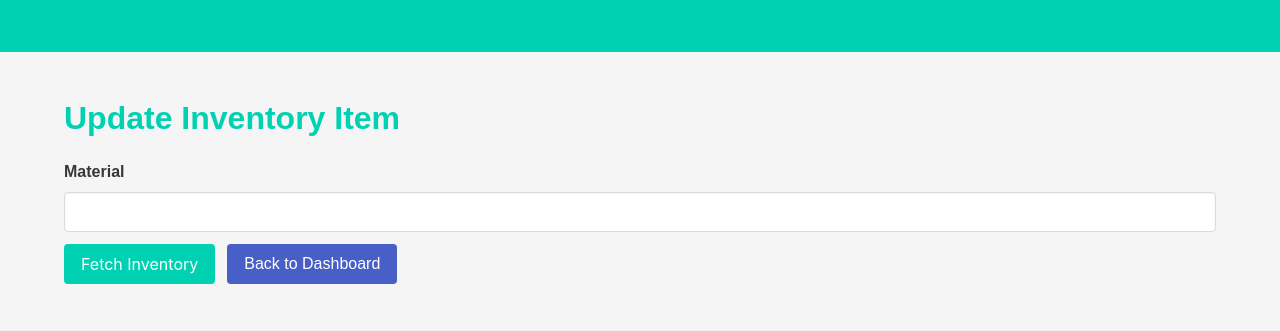
After one commit to Israelshecktar/IMS, a Flask app: page /update_inventory in a window 1280 px wide. The commit adds this page. Shown: the top 331 px of the page. Run offline with Flask 3, Linux system fonts and the light colour scheme; data that the repository does not hold is empty.

Commit message:
feat: Enhance inventory management and reporting features
- Implemented dynamic inventory update functionality:
  - Added route to fetch inventory details by material code.
  - Populated form fields with fetched data for user adjustments.
  - Included confirmation prompt before updating inventory.
  - Displayed flash messages for successful or unsuccessful updates.
  - Added "Back to Dashboard" button next to the "Fetch Inventory" button.

- Improved reporting and analytics routes:
  - Added dropdown menu under "Reports" in the navbar for downloadable reports.
  - Created routes for downloading inventory levels, inventory taken, and user activity reports.
  - Adjusted `inventory_taken_report` route to handle date range selection and download functionality.
  - Removed `last_login` attribute from `user_activity_report` to fix AttributeError.

- Enhanced UI/UX:
  - Placed "Back to Dashboard" button next to the "Download Report" button in `inventory_taken_report.html`.
  - Adjusted layout to place links under each other without bullet points.

- General improvements and bug fixes:
  - Ensured flash messages display on the correct page.
  - Handled errors using Flask flash messages instead of a separate error page.

```diff
--- a/app.py
+++ b/app.py
@@ -1,7 +1,18 @@
-from flask import Flask, request, url_for, session, send_file, redirect, render_template, flash, jsonify
+from flask import (
+    Flask,
+    request,
+    url_for,
+    session,
+    send_file,
+    redirect,
+    render_template,
+    flash,
+    jsonify,
+)
 import io
 import pandas as pd
 from functools import wraps
+from decimal import Decimal
 from models import db, Inventory, User, InventoryTransaction
 from itsdangerous import URLSafeTimedSerializer
 from config import (
@@ -173,38 +184,51 @@ def update_profile():
 
 # inventory management routes
 # Home Route
-from decimal import Decimal
+from flask import flash
+
 
 @app.route("/add_inventory", methods=["GET", "POST"])
 def add_inventory():
     if request.method == "POST":
-        material = request.form["material"]
-        product_name = request.form["product_name"]
-        total_litres = Decimal(request.form["total_litres"])
-        date_received = request.form["date_received"]
-        best_before_date = request.form["best_before_date"]
-        location = request.form["location"]
+        try:
+            material = request.form["material"]
+            product_name = request.form["product_name"]
+            total_litres = Decimal(request.form["total_litres"])
+            date_received = request.form["date_received"]
+            best_before_date = request.form["best_before_date"]
+            location = request.form["location"]
 
-        existing_inventory = Inventory.query.filter_by(material=material).first()
-        if existing_inventory:
-            existing_inventory.total_litres += total_litres
-            existing_inventory.date_received = date_received
-            existing_inventory.best_before_date = best_before_date
-            existing_inventory.location = location
-        else:
-            new_inventory = Inventory(
-                material=material,
-                product_name=product_name,
-                total_litres=total_litres,
-                date_received=date_received,
-                best_before_date=best_before_date,
-                location=location,
-            )
-            db.session.add(new_inventory)
+            # Validate input values
+            if not material or not product_name or total_litres <= 0:
+                flash("Invalid input values. Please check your entries.", "error")
+                return redirect(url_for("add_inventory"))
 
-        db.session.commit()
-        return redirect(url_for("dashboard"))
+            existing_inventory = Inventory.query.filter_by(material=material).first()
+            if existing_inventory:
+                existing_inventory.total_litres += total_litres
+                existing_inventory.date_received = date_received
+                existing_inventory.best_before_date = best_before_date
+                existing_inventory.location = location
+            else:
+                new_inventory = Inventory(
+                    material=material,
+                    product_name=product_name,
+                    total_litres=total_litres,
+                    date_received=date_received,
+                    best_before_date=best_before_date,
+                    location=location,
+                )
+                db.session.add(new_inventory)
+
+            db.session.commit()
+            flash("Inventory added successfully!", "success")
+            return redirect(url_for("dashboard"))
+        except Exception as e:
+            db.session.rollback()
+            flash(f"An error occurred: {str(e)}", "error")
+            return redirect(url_for("add_inventory"))
     return render_template("add_inventory.html")
+
 
 @app.route("/take_inventory", methods=["GET", "POST"])
 def take_inventory():
@@ -228,10 +252,14 @@ def take_inventory():
         db.session.add(transaction)
         db.session.commit()
 
-        flash(f"Successfully took {quantity_to_take} litres. Remaining: {inventory_item.total_litres} litres", "success")
+        flash(
+            f"Successfully took {quantity_to_take} litres. Remaining: {inventory_item.total_litres} litres",
+            "success",
+        )
         return redirect(url_for("take_inventory"))
 
     return render_template("take_inventory.html")
+
 
 @app.route("/get_inventory_details", methods=["POST"])
 def get_inventory_details():
@@ -241,13 +269,22 @@ def get_inventory_details():
     if not inventory_item:
         return jsonify({"error": "Inventory item not found"}), 404
 
-    return jsonify({
-        "product_name": inventory_item.product_name,
-        "total_litres": inventory_item.total_litres,
-        "date_received": inventory_item.date_received.strftime("%Y-%m-%d"),
-        "best_before_date": inventory_item.best_before_date.strftime("%Y-%m-%d"),
-        "location": inventory_item.location
-    })
+    return jsonify(
+        {
+            "product_name": inventory_item.product_name,
+            "total_litres": inventory_item.total_litres,
+            "date_received": inventory_item.date_received.strftime("%Y-%m-%d"),
+            "best_before_date": inventory_item.best_before_date.strftime("%Y-%m-%d"),
+            "location": inventory_item.location,
+        }
+    )
+
+
+@app.route("/inventory/total", methods=["GET"])
+def get_total_inventory():
+    total_products = Inventory.query.count()
+    return jsonify(total=total_products)
+
 
 @app.route("/inventory", methods=["GET"])
 def get_inventory():
@@ -274,31 +311,69 @@ def get_inventory():
     )
 
 
-@app.route("/update_inventory/<int:id>", methods=["PUT"])
-def update_inventory(id):
-    inventory_item = Inventory.query.get(id)
-    if not inventory_item:
-        return render_template("error.html", message="Inventory item not found")
+@app.route("/get_inventory_by_material", methods=["POST"])
+def get_inventory_by_material():
+    try:
+        material_code = request.json["material"]
+        inventory_item = Inventory.query.filter_by(material=material_code).first()
 
-    inventory_item.material = request.form.get("material", inventory_item.material)
-    inventory_item.product_name = request.form.get(
-        "product_name", inventory_item.product_name
-    )
-    inventory_item.total_litres = request.form.get(
-        "total_litres", inventory_item.total_litres
-    )
-    inventory_item.date_received = request.form.get(
-        "date_received", inventory_item.date_received
-    )
-    inventory_item.best_before_date = request.form.get(
-        "best_before_date", inventory_item.best_before_date
-    )
-    inventory_item.location = request.form.get("location", inventory_item.location)
+        if not inventory_item:
+            return jsonify({"error": "Inventory item not found"}), 404
 
-    db.session.commit()
-    return render_template(
-        "update_inventory_success.html", message="Inventory item updated successfully"
-    )
+        return jsonify(
+            {
+                "id": inventory_item.id,
+                "material": inventory_item.material,
+                "product_name": inventory_item.product_name,
+                "total_litres": str(inventory_item.total_litres),
+                "date_received": inventory_item.date_received.strftime("%Y-%m-%d"),
+                "best_before_date": inventory_item.best_before_date.strftime(
+                    "%Y-%m-%d"
+                ),
+                "location": inventory_item.location,
+            }
+        )
+    except Exception as e:
+        return jsonify({"error": str(e)}), 500
+
+
+@app.route("/update_inventory", methods=["GET", "POST"])
+def update_inventory():
+    if request.method == "POST":
+        try:
+            inventory_item_id = request.form["id"]
+            inventory_item = Inventory.query.get(inventory_item_id)
+            if not inventory_item:
+                flash("Inventory item not found", "error")
+                return redirect(url_for("update_inventory"))
+
+            # Confirmation check before updating
+            confirm = request.form.get("confirm_update")
+            if confirm != "yes":
+                flash("Update cancelled by user.", "info")
+                return redirect(url_for("update_inventory", id=inventory_item_id))
+
+            inventory_item.material = request.form["material"]
+            inventory_item.product_name = request.form["product_name"]
+            inventory_item.total_litres = Decimal(request.form["total_litres"])
+            inventory_item.date_received = request.form["date_received"]
+            inventory_item.best_before_date = request.form["best_before_date"]
+            inventory_item.location = request.form["location"]
+
+            db.session.commit()
+            flash("Inventory item updated successfully!", "success")
+        except Exception as e:
+            db.session.rollback()
+            flash(f"An error occurred: {str(e)}", "error")
+        finally:
+            return redirect(url_for("dashboard"))
+    else:
+        inventory_item_id = request.args.get("id")
+        inventory_item = (
+            Inventory.query.get(inventory_item_id) if inventory_item_id else None
+        )
+        return render_template("update_inventory.html", inventory_item=inventory_item)
+
 
 @app.route("/delete_inventory", methods=["GET", "POST"])
 def delete_inventory():
@@ -348,6 +423,7 @@ def get_inventory_below_threshold():
         )
 
     return jsonify(inventory_list)
+
 
 @app.route("/inventory/expiring_soon", methods=["GET"])
 def get_inventory_expiring_soon():
@@ -409,52 +485,53 @@ def inventory_levels_report():
     return render_template("inventory_levels_report.html", report=report)
 
 
-@app.route("/report/inventory_taken", methods=["GET"])
+@app.route("/report/inventory_taken", methods=["GET", "POST"])
 def inventory_taken_report():
-    start_date = request.args.get("start_date")
-    end_date = request.args.get("end_date")
+    if request.method == "POST":
+        start_date = request.form.get("start_date")
+        end_date = request.form.get("end_date")
 
-    if not start_date or not end_date:
-        return render_template(
-            "error.html", message="Please provide both start_date and end_date"
-        )
+        if not start_date or not end_date:
+            flash("Please provide both start date and end date", "danger")
+            return redirect(url_for("inventory_taken_report"))
 
-    try:
-        start_date = datetime.strptime(start_date, "%Y-%m-%d")
-        end_date = datetime.strptime(end_date, "%Y-%m-%d")
-    except ValueError:
-        return render_template(
-            "error.html", message="Invalid date format. Use YYYY-MM-DD"
-        )
+        try:
+            start_date = datetime.strptime(start_date, "%Y-%m-%d")
+            end_date = datetime.strptime(end_date, "%Y-%m-%d")
+        except ValueError:
+            flash("Invalid date format. Use YYYY-MM-DD", "danger")
+            return redirect(url_for("inventory_taken_report"))
 
-    transactions = InventoryTransaction.query.filter(
-        InventoryTransaction.date_taken >= start_date,
-        InventoryTransaction.date_taken <= end_date,
-    ).all()
+        transactions = InventoryTransaction.query.filter(
+            InventoryTransaction.date_taken >= start_date,
+            InventoryTransaction.date_taken <= end_date,
+        ).all()
 
-    report = [
-        {
-            "inventory_id": transaction.inventory_id,
-            "product_name": transaction.inventory.product_name,
-            "quantity_taken": transaction.quantity_taken,
-            "date_taken": transaction.date_taken.isoformat(),
-        }
-        for transaction in transactions
-    ]
+        report = [
+            {
+                "inventory_id": transaction.inventory_id,
+                "product_name": transaction.inventory.product_name,
+                "quantity_taken": transaction.quantity_taken,
+                "date_taken": transaction.date_taken.isoformat(),
+            }
+            for transaction in transactions
+        ]
 
-    if request.args.get("download") == "true":
-        df = pd.DataFrame(report)
-        output = io.BytesIO()
-        with pd.ExcelWriter(output, engine="openpyxl") as writer:
-            df.to_excel(writer, index=False, sheet_name="Inventory Taken")
-        output.seek(0)
-        return send_file(
-            output,
-            as_attachment=True,
-            download_name="inventory_taken_report.xlsx",
-        )
+        if request.form.get("download") == "true":
+            df = pd.DataFrame(report)
+            output = io.BytesIO()
+            with pd.ExcelWriter(output, engine="openpyxl") as writer:
+                df.to_excel(writer, index=False, sheet_name="Inventory Taken")
+            output.seek(0)
+            return send_file(
+                output,
+                as_attachment=True,
+                download_name="inventory_taken_report.xlsx",
+            )
 
-    return render_template("inventory_taken_report.html", report=report)
+        return render_template("inventory_taken_report.html", report=report)
+
+    return render_template("inventory_taken_report.html")
 
 
 @app.route("/report/user_activity", methods=["GET"])
@@ -465,10 +542,23 @@ def user_activity_report():
             "username": user.username,
             "email": user.email,
             "role": user.role,
-            "last_login": user.last_login.isoformat() if user.last_login else None,
+            # Removed the 'last_login' attribute since it does not exist in the User model
         }
         for user in users
     ]
+
+    if request.args.get("download") == "true":
+        df = pd.DataFrame(report)
+        output = io.BytesIO()
+        with pd.ExcelWriter(output, engine="openpyxl") as writer:
+            df.to_excel(writer, index=False, sheet_name="User Activity")
+        output.seek(0)
+        return send_file(
+            output,
+            as_attachment=True,
+            download_name="user_activity_report.xlsx",
+        )
+
     return render_template("user_activity_report.html", report=report)
 
 
--- a/requirements.txt
+++ b/requirements.txt
@@ -15,6 +15,7 @@ Flask-Login==0.6.3
 Flask-Mail==0.10.0
 Flask-Migrate==4.0.7
 Flask-SQLAlchemy==3.1.1
+flask-talisman==1.1.0
 greenlet==3.0.3
 itsdangerous==2.2.0
 Jinja2==3.1.4
--- a/static/js/visualizations.js
+++ b/static/js/visualizations.js
@@ -30,15 +30,10 @@ document.addEventListener('DOMContentLoaded', () => {
                     },
                     options: {
                         responsive: true,
+                        maintainAspectRatio: false,  // Allow custom sizing
                         plugins: {
                             legend: {
-                                position: 'right',
-                                labels: {
-                                    font: {
-                                        size: 14
-                                    },
-                                    color: '#333'
-                                }
+                                display: false // Hide the legend
                             },
                             tooltip: {
                                 callbacks: {
--- a/templates/add_inventory.html
+++ b/templates/add_inventory.html
@@ -3,6 +3,9 @@
 {% block title %}Add Inventory{% endblock %}
 
 {% block content %}
+<nav class="navbar is-primary" role="navigation" aria-label="main navigation">
+</nav>
+
 <section class="section">
     <div class="container">
         <h1 class="title">Add Inventory</h1>
--- a/templates/delete_inventory.html
+++ b/templates/delete_inventory.html
@@ -3,6 +3,9 @@
 {% block title %}Delete Inventory{% endblock %}
 
 {% block content %}
+<nav class="navbar is-primary" role="navigation" aria-label="main navigation">
+</nav>
+
 <section class="section">
     <div class="container">
         <h1 class="title">Delete Inventory</h1>
--- a/templates/inventory_list.html
+++ b/templates/inventory_list.html
@@ -3,6 +3,9 @@
 {% block title %}Inventory List{% endblock %}
 
 {% block content %}
+<nav class="navbar is-primary" role="navigation" aria-label="main navigation">
+</nav>
+
 <section class="section">
     <div class="container">
         <h1 class="title">Inventory List</h1>
--- a/templates/take_inventory.html
+++ b/templates/take_inventory.html
@@ -3,6 +3,9 @@
 {% block title %}Take Inventory{% endblock %}
 
 {% block content %}
+<nav class="navbar is-primary" role="navigation" aria-label="main navigation">
+</nav>
+
 <section class="section">
     <div class="container">
         <h1 class="title">Take Inventory</h1>
--- /dev/null
+++ b/templates/update_inventory.html
@@ -0,0 +1,124 @@
+{% extends "base.html" %}
+
+{% block title %}Update Inventory{% endblock %}
+
+{% block content %}
+<nav class="navbar is-primary" role="navigation" aria-label="main navigation">
+</nav>
+
+<section class="section">
+    <div class="container">
+        <h1 class="title">Update Inventory Item</h1>
+
+        <!-- Flash messages -->
+        {% with messages = get_flashed_messages(with_categories=true) %}
+          {% if messages %}
+            {% for category, message in messages %}
+              <div class="notification is-{{ category }}">
+                {{ message }}
+              </div>
+            {% endfor %}
+          {% endif %}
+        {% endwith %}
+
+        <form id="fetchInventoryForm">
+            <div class="field">
+                <label class="label">Material</label>
+                <div class="control">
+                    <input class="input" type="text" name="material" id="materialInput">
+                </div>
+            </div>
+            <div class="field is-grouped">
+                <div class="control">
+                    <button class="button is-primary" type="button" id="fetchInventoryButton">Fetch Inventory</button>
+                </div>
+                <div class="control">
+                    <a class="button is-link" href="{{ url_for('dashboard') }}">Back to Dashboard</a>
+                </div>
+            </div>
+        </form>
+
+        <form id="updateInventoryForm" action="{{ url_for('update_inventory') }}" method="post" style="display: none;">
+            <input type="hidden" name="id" id="inventoryId">
+            <div class="field">
+                <label class="label">Material</label>
+                <div class="control">
+                    <input class="input" type="text" name="material" id="material" readonly>
+                </div>
+            </div>
+            <div class="field">
+                <label class="label">Product Name</label>
+                <div class="control">
+                    <input class="input" type="text" name="product_name" id="productName">
+                </div>
+            </div>
+            <div class="field">
+                <label class="label">Total Litres</label>
+                <div class="control">
+                    <input class="input" type="number" name="total_litres" id="totalLitres">
+                </div>
+            </div>
+            <div class="field">
+                <label class="label">Date Received</label>
+                <div class="control">
+                    <input class="input" type="date" name="date_received" id="dateReceived">
+                </div>
+            </div>
+            <div class="field">
+                <label class="label">Best Before Date</label>
+                <div class="control">
+                    <input class="input" type="date" name="best_before_date" id="bestBeforeDate">
+                </div>
+            </div>
+            <div class="field">
+                <label class="label">Location</label>
+                <div class="control">
+                    <input class="input" type="text" name="location" id="location">
+                </div>
+            </div>
+            <div class="field">
+                <div class="control">
+                    <label class="checkbox">
+                        <input type="checkbox" name="confirm_update" value="yes">
+                        Confirm Update
+                    </label>
+                </div>
+            </div>
+            <div class="field">
+                <div class="control">
+                    <button class="button is-primary" type="submit">Update</button>
+                </div>
+            </div>
+        </form>
+    </div>
+</section>
+
+<script>
+    document.getElementById("fetchInventoryButton").addEventListener("click", function() {
+        const material = document.getElementById("materialInput").value;
+        fetch("{{ url_for('get_inventory_by_material') }}", {
+            method: "POST",
+            headers: {
+                "Content-Type": "application/json"
+            },
+            body: JSON.stringify({ material: material })
+        })
+        .then(response => response.json())
+        .then(data => {
+            if (data.error) {
+                alert(data.error);
+            } else {
+                document.getElementById("inventoryId").value = data.id;
+                document.getElementById("material").value = data.material;
+                document.getElementById("productName").value = data.product_name;
+                document.getElementById("totalLitres").value = data.total_litres;
+                document.getElementById("dateReceived").value = data.date_received;
+                document.getElementById("bestBeforeDate").value = data.best_before_date;
+                document.getElementById("location").value = data.location;
+                document.getElementById("updateInventoryForm").style.display = "block";
+            }
+        })
+        .catch(error => console.error("Error:", error));
+    });
+</script>
+{% endblock %}
--- a/templates/update_profile.html
+++ b/templates/update_profile.html
@@ -3,6 +3,8 @@
 {% block title %}Update Profile{% endblock %}
 
 {% block content %}
+<nav class="navbar is-primary" role="navigation" aria-label="main navigation">
+</nav>
 <section class="section">
     <div class="container">
         <h1 class="title">Update Profile</h1>
```
Also changed, not shown: static/js/dashboard.js (+20 -0 lines), templates/dashboard.html (+14 -21 lines), templates/inventory_taken_report.html (added, +73 -0 lines), templates/user_activity_report.html (added, +59 -0 lines).
